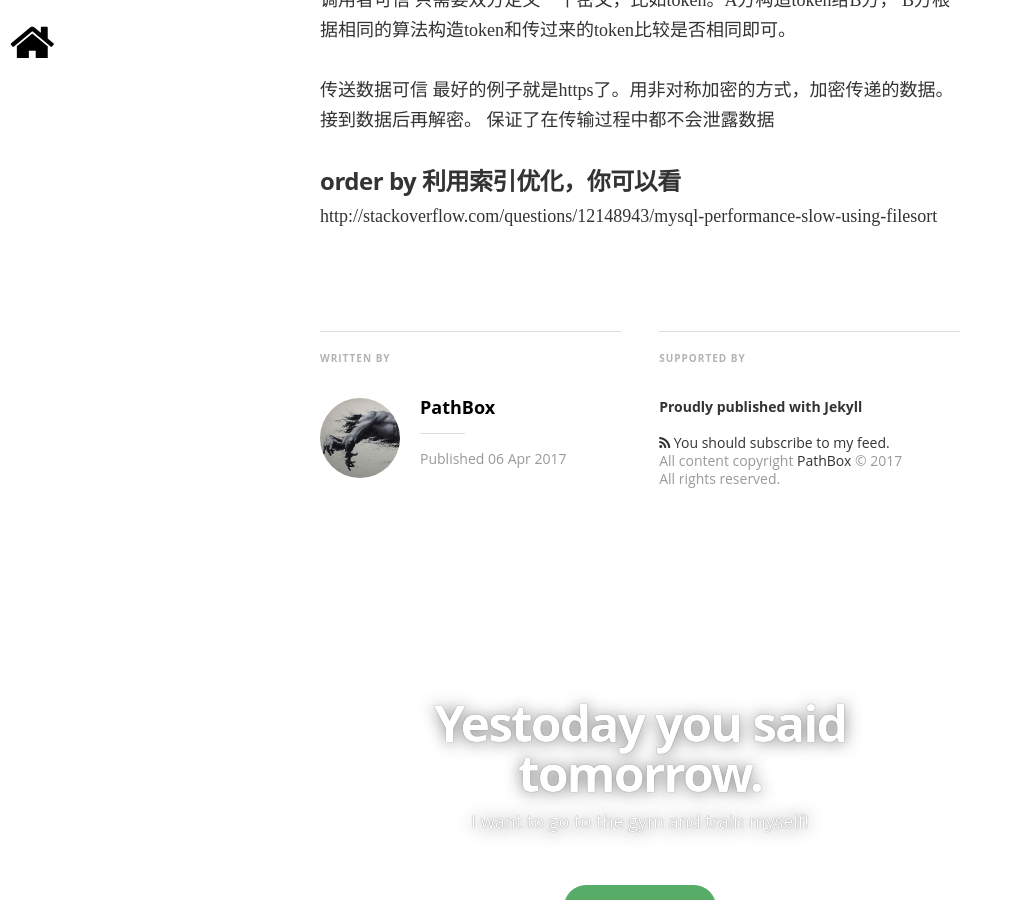
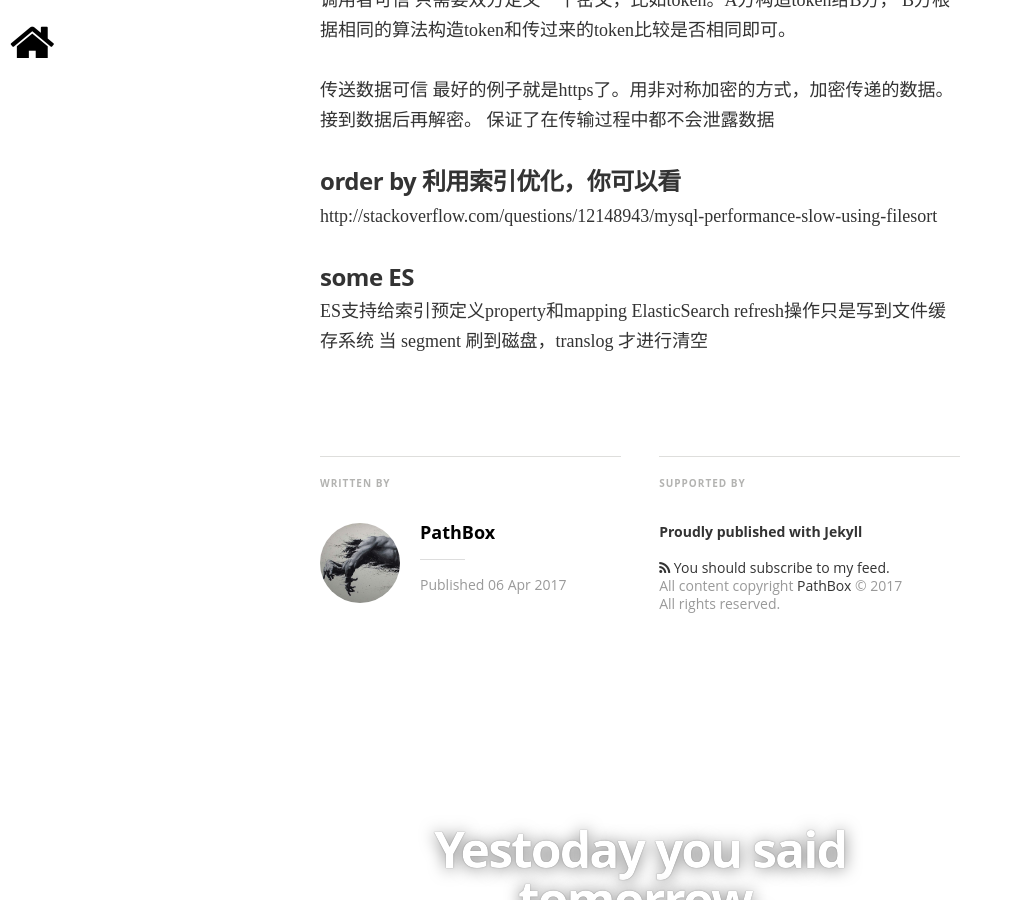
Before and after one commit to pathbox/pathbox.github.io, a Jekyll site: the page built from _posts/2017-04-06-work-summary-in-Udesk-three.md, in a window 1280 px wide and 900 px high, scrolled down 1197 px. Shown: the whole window, without its empty margins (0-1012 px from the left). Built offline with Jekyll 4.4.1, drawn with Linux system fonts in a browser that asks for light colours; nearby versions of some CDN libraries; some web fonts are replaced; comment, search, counter and statistics services are not loaded.

Commit message:
ElasticSearch refresh操作只是写到文件缓存系统

```diff
--- a/_posts/2017-04-06-work-summary-in-Udesk-three.md
+++ b/_posts/2017-04-06-work-summary-in-Udesk-three.md
@@ -22,3 +22,8 @@ B方根据相同的算法构造token和传过来的token比较是否相同即可
 
 ##### order by 利用索引优化，你可以看
 http://stackoverflow.com/questions/12148943/mysql-performance-slow-using-filesort
+
+##### some ES
+ES支持给索引预定义property和mapping
+ElasticSearch refresh操作只是写到文件缓存系统
+当 segment 刷到磁盘，translog 才进行清空
```
